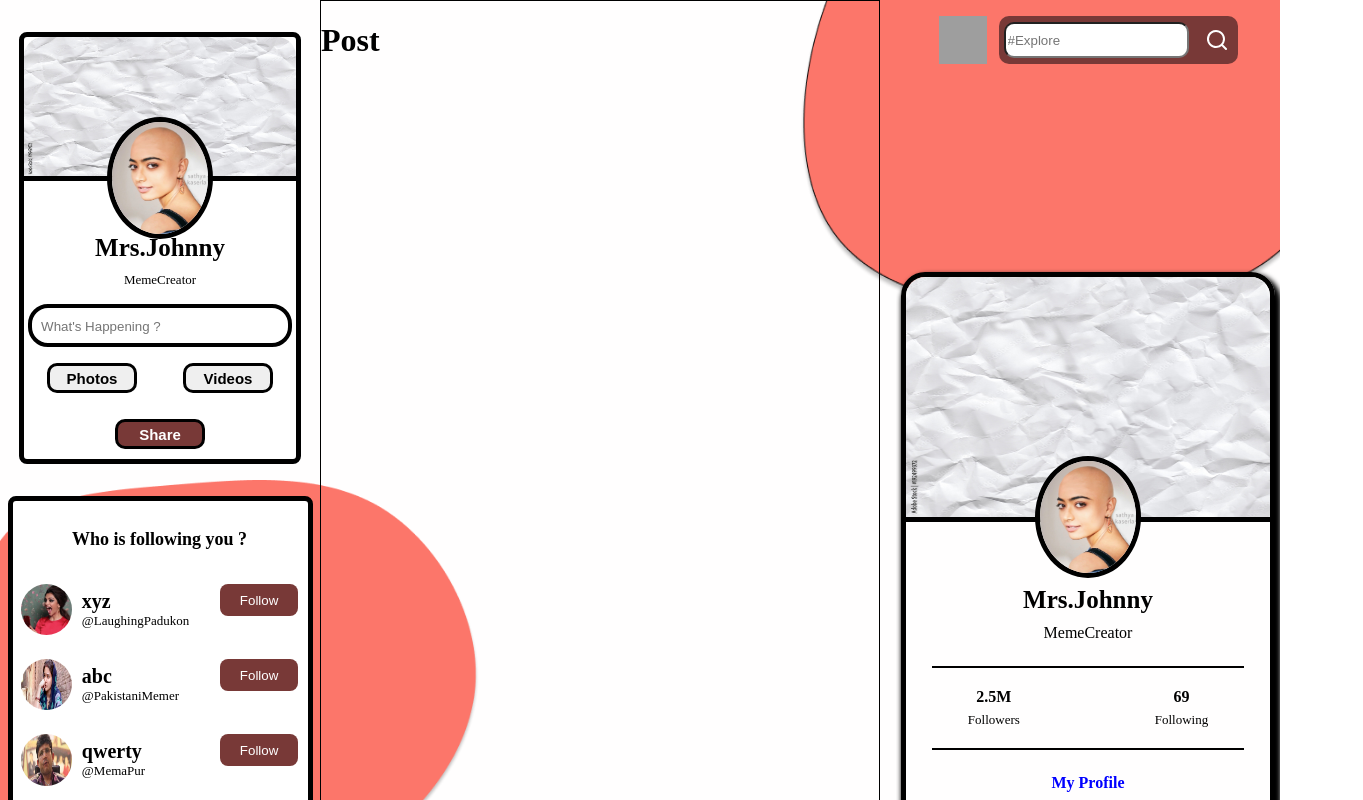
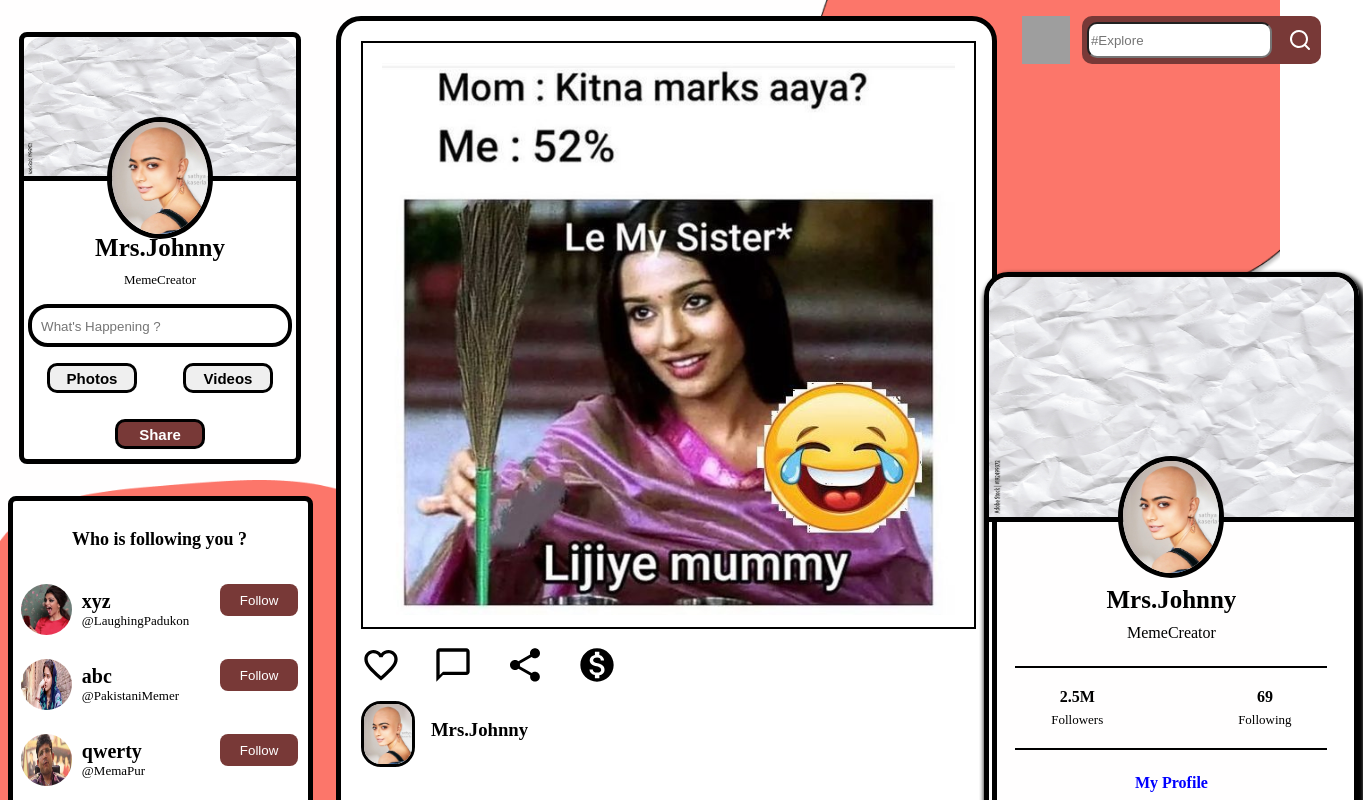
Before and after one commit to kalviumcommunity/MemeSpot, a React (Create React App) app in the folder client/: page / in a window 1280 px wide. Shown: the top 800 px of the page, 1363 px wide, since content can reach past the window. Built offline with nearby package versions, Linux system fonts and the light colour scheme; grey boxes are pictures that could not be loaded; a web font is replaced by a local one.

Commit message:
Added Post Section

```diff
--- /dev/null
+++ b/client/src/components/PostSection/PostSection.css
@@ -0,0 +1,47 @@
+.postSection{
+    width: 95%;
+    border: 5px solid black;
+    border-radius: 25px;
+    padding: 20px 20px 20px 20px;
+    /* padding-left: 20px;
+    padding-right: 20px; */
+    display: flex;
+    flex-direction: column;
+    flex-wrap: wrap;
+    align-items: center;
+    /* justify-content: center; */
+    margin-top: 1rem;
+    margin-left: 1rem;
+    background: white;
+}
+.postImageSection{
+    width: 100%;
+    height: 70%;
+    border: 2px solid black;
+    position: relative;
+    display: flex;
+    justify-content: space-around;
+}
+.postImageSection>img{
+    margin: auto;
+    width: auto;
+    height: 35rem;
+}
+.icons{
+    display: flex;
+    gap: 2rem;
+    /* justify-content: flex-start; */
+    align-self: flex-start;
+    margin-top: 1rem;
+}
+.UserProfile{
+    display: flex;
+    align-self: flex-start;
+    margin-top: 1rem;
+    gap: 1rem;
+}
+.UserProfile>img{
+    height: 60px;
+    border-radius: 20px;
+    border: 3px solid black;
+}
--- /dev/null
+++ b/client/src/components/PostSection/PostSection.jsx
@@ -0,0 +1,45 @@
+import React from 'react'
+import './PostSection.css'
+import Meme from '../../images/Meme.jpg'
+import FavoriteBorderIcon from '@mui/icons-material/FavoriteBorder';
+import ChatBubbleOutlineIcon from '@mui/icons-material/ChatBubbleOutline';
+import ShareIcon from '@mui/icons-material/Share';
+import MonetizationOnIcon from '@mui/icons-material/MonetizationOn';
+import DP from '../../images/ProfilePhotojpg.jpg'
+
+const PostSection = () => {
+  return (
+    <div className='postSection'>
+        <div className='postImageSection'>
+            <img src={Meme} alt="Meme"/>
+        </div>
+        <div className="icons">
+            <FavoriteBorderIcon sx={{
+                fontSize: 40
+                }
+            }/>
+            <ChatBubbleOutlineIcon sx={{
+                fontSize: 40
+                }
+            }/>
+            <ShareIcon sx={{
+                fontSize: 40
+                }
+            }/>
+            <MonetizationOnIcon sx={{
+                fontSize: 40
+                }
+            }/>
+        </div>
+        <div className='UserProfile'>
+            <img src={DP} alt="UserDp" />
+            <h3>Mrs.Johnny</h3>
+        </div>
+        <div className='commentSection'>
+
+        </div>
+    </div>
+  )
+}
+
+export default PostSection
--- a/client/src/pages/Home/Home.jsx
+++ b/client/src/pages/Home/Home.jsx
@@ -2,12 +2,13 @@
 import './Home.css'
 import ProfileSection from '../../components/ProfileSection/ProfileSection'
 import CreateSection from '../../components/CreateSection/CreateSection'
+import PostSection from '../../components/PostSection/PostSection'
 
 const Home = () => {
   return (
     <div className='homeContainer'>
         <CreateSection/>
-        <div className='sections'><h1>Post</h1></div>
+        <PostSection/>
         <ProfileSection/>
     </div>
   )
```
Also changed, not shown: client/src/images/Meme.jpg (added), 1 other file (tests, documents, lock files or other folders).
